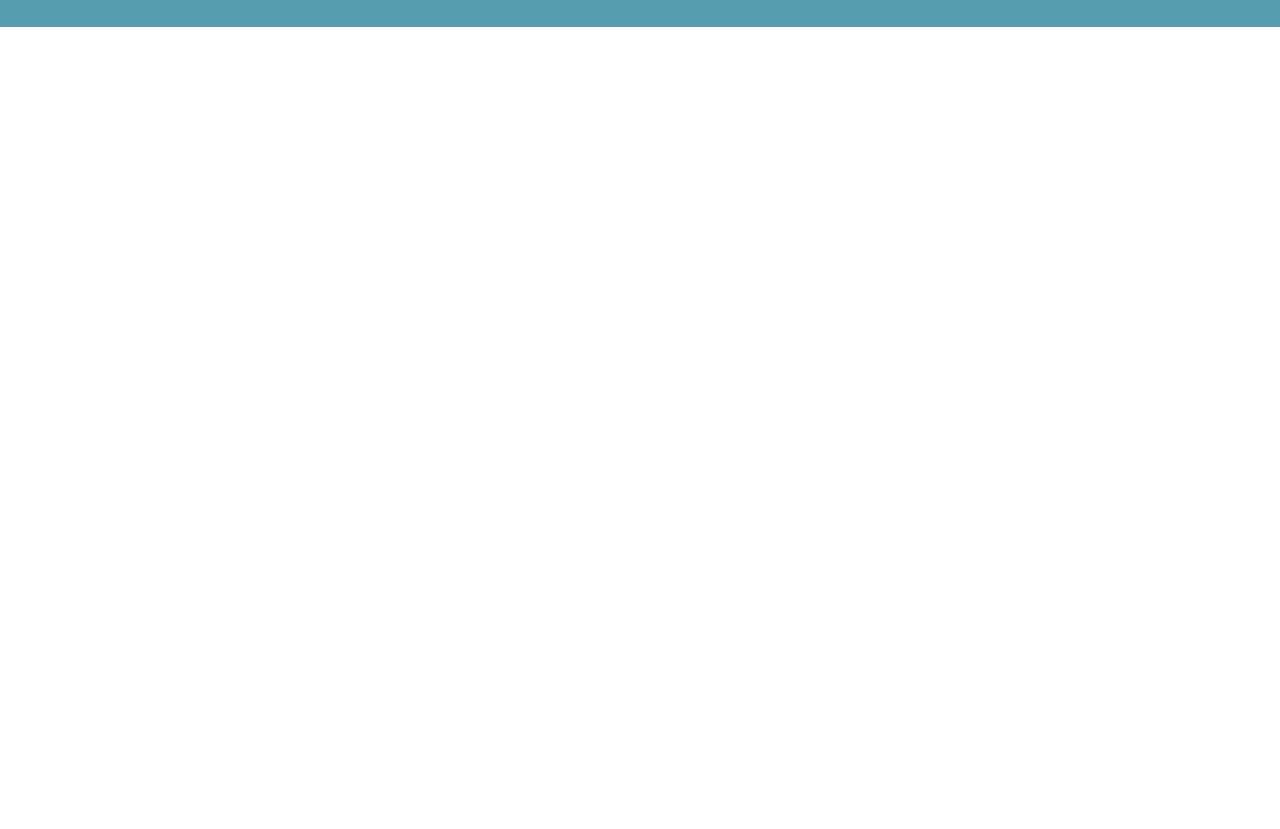
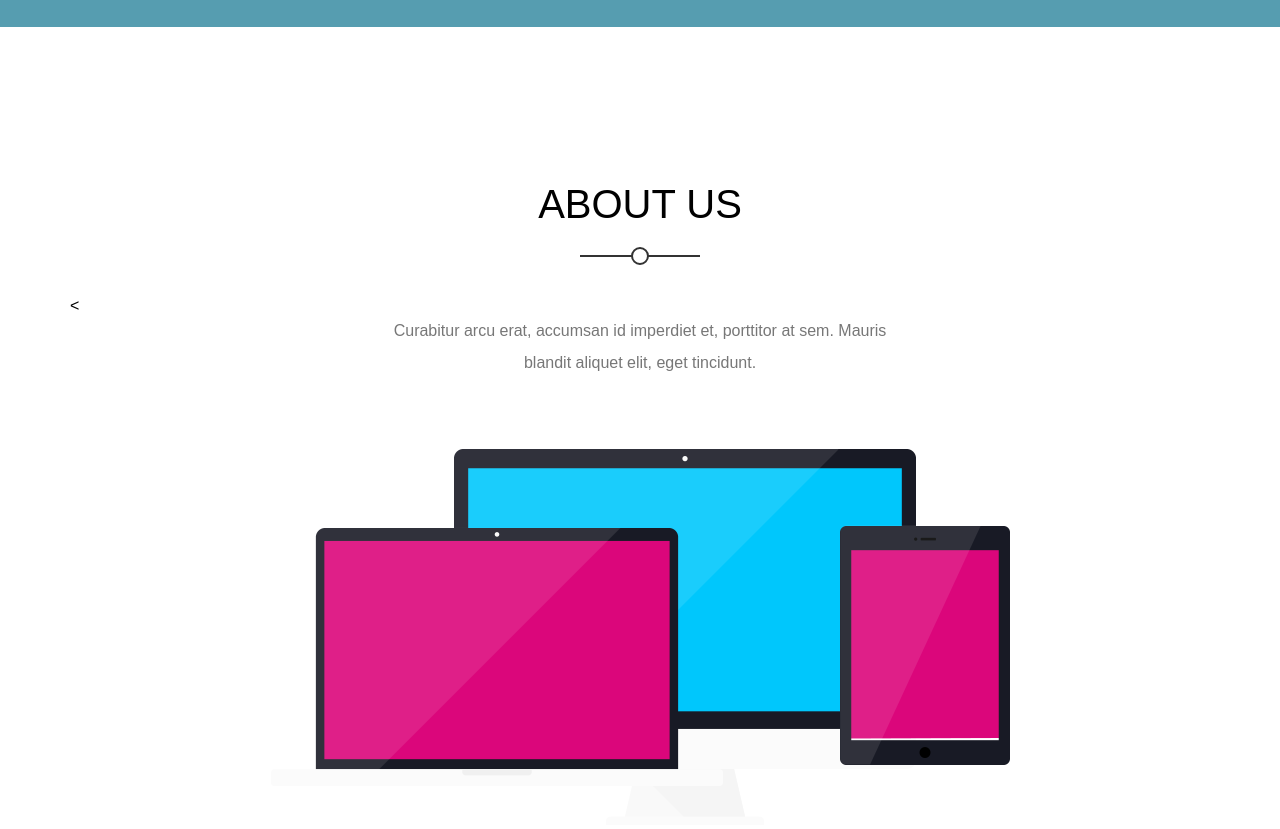
Before and after one commit to saadahmed18/Kasper, a plain HTML site: page index.html in a window 1280 px wide. Shown: the part 4105-4934 px from the top of the page. Before the commit the page ends 4187 px from the top, so only its background shows below. Drawn offline with Linux system fonts and the light colour scheme.

Commit message:
Add About Us Section

```diff
--- a/assets/styles/main.css
+++ b/assets/styles/main.css
@@ -376,3 +376,6 @@ section.video div a {
   color: white;
   background-color: black;
 }
+.about-us {
+  padding-bottom: 0;
+}
--- a/index.html
+++ b/index.html
@@ -19,7 +19,7 @@
             <li><a class="active" href="#hero">Home</a></li>
             <li><a href="#services">Services</a></li>
             <li><a href="#portfolio">Portfolio</a></li>
-            <li><a href="#">About</a></li>
+            <li><a href="#about-us">About</a></li>
             <li><a href="#">Pricing</a></li>
             <li><a href="#">Contact</a></li>
             <li><i class="fa-solid fa-magnifying-glass serch"></i></li>
@@ -177,6 +177,18 @@
         <a href="#">see more</a>
       </div>
     </section>
+    <section class="about-us" id="about-us">
+      <div class="container">
+        <h2 class="section-title text-center">About Us</h2>
+        <<p class="section-description text-center">
+          Curabitur arcu erat, accumsan id imperdiet et, porttitor at sem. Mauris <br />
+          blandit aliquet elit, eget tincidunt.
+        </p>
+        <div class="image text-center">
+          <img src="assets/images/about.webp" alt="About">
+        </div>
+      </div>
+    </section>
     <script src="assets/scripts/main.js"></script>
   </body>
 </html>
```
